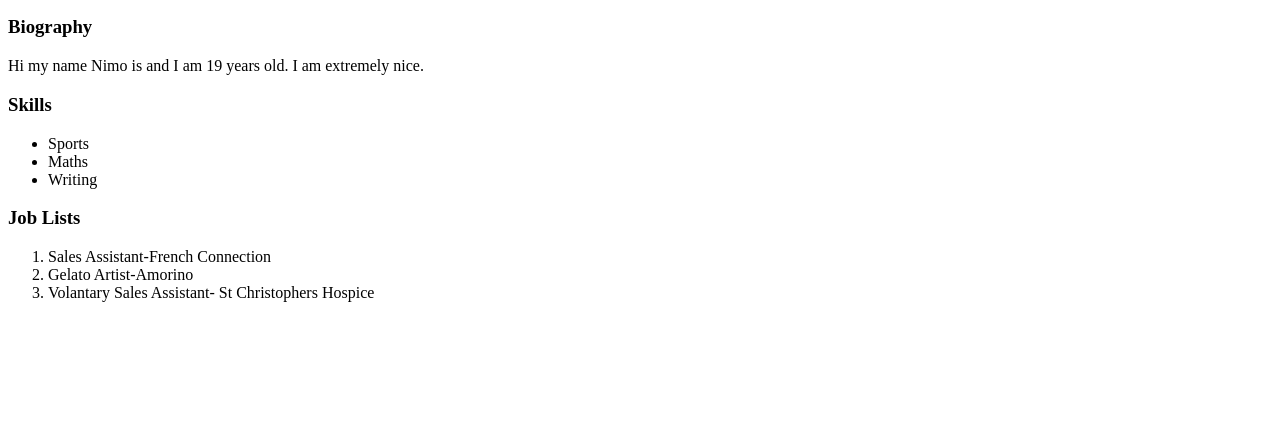
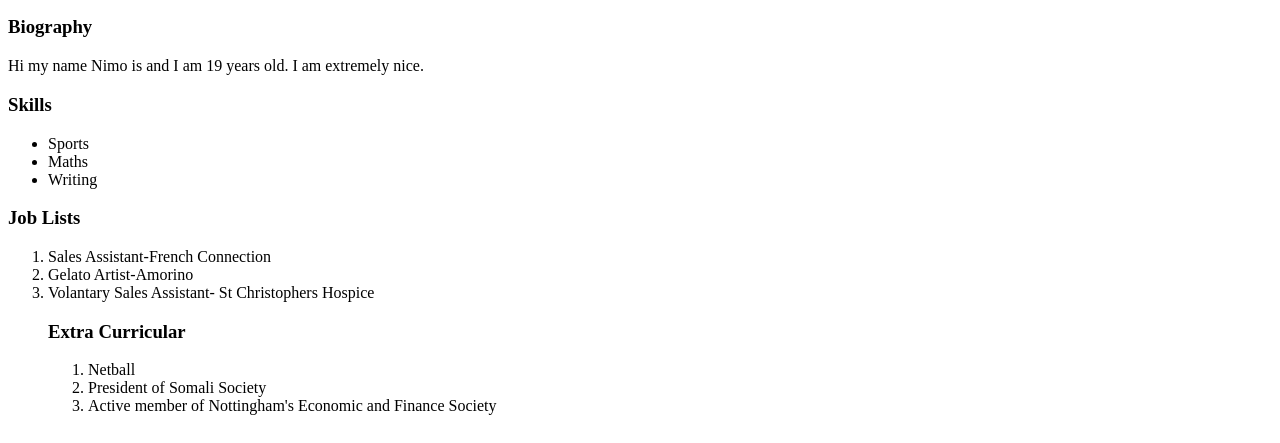
Before and after one commit to nimoibrahim/portfolio, a plain HTML site: page index.html in a window 1280 px wide. Shown: the part 357-800 px from the top of the page. Drawn offline with Linux system fonts and the light colour scheme.

Commit message:
extra curricular skills

```diff
--- a/index.html
+++ b/index.html
@@ -26,6 +26,12 @@
   	<li>Sales Assistant-French Connection</li>
   	<li>Gelato Artist-Amorino</li>
     <li>Volantary Sales Assistant- St Christophers Hospice</li>
+    <h3>Extra Curricular</h3>
+    <ol>
+      <li> Netball </li>
+      <li> President of Somali Society</li>
+      <li> Active member of Nottingham's Economic and Finance Society </li>
+    </ol>
   </ol>
   </body>
 </html>
```
